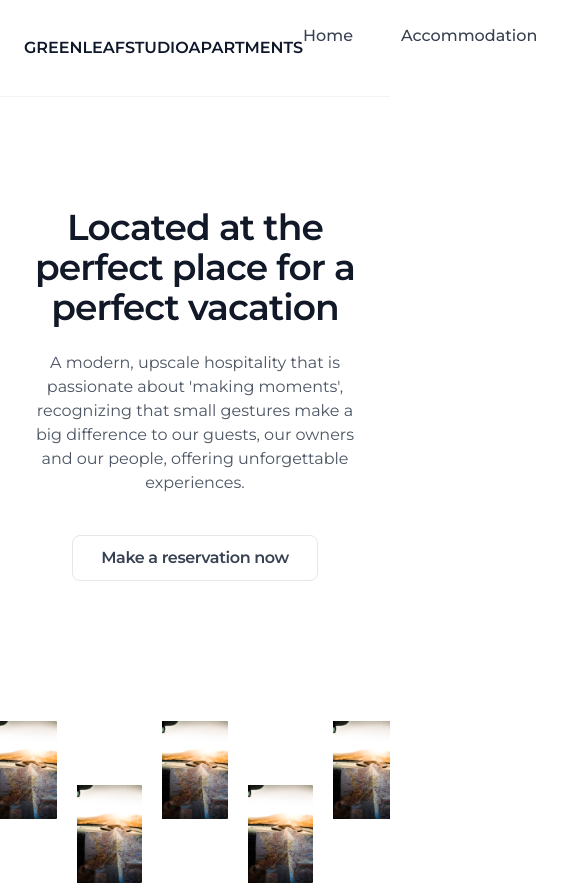
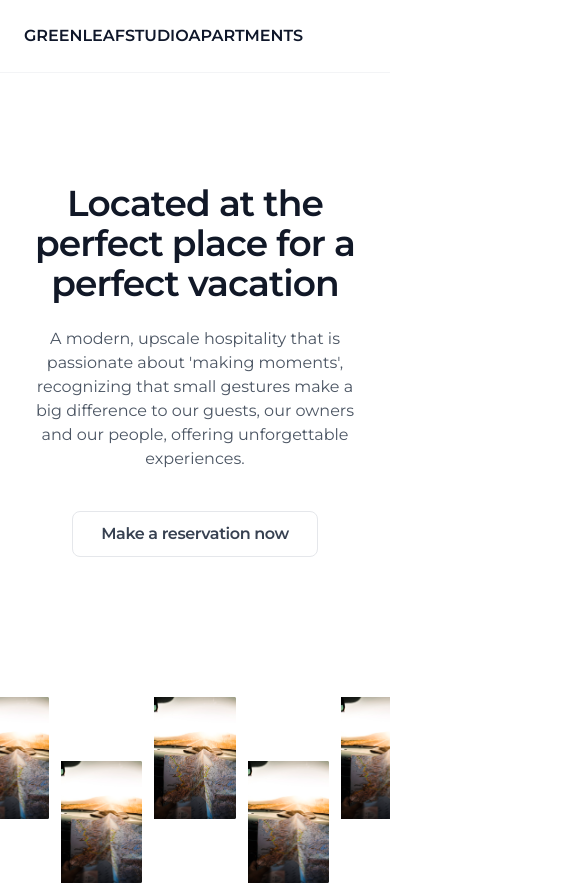
Before and after one commit to IlijaRad/apartments, a Next.js app: page / in a window 390 px wide. Shown: the top 885 px of the page, 585 px wide, since content can reach past the window. Built offline with nearby package versions, Linux system fonts and the light colour scheme.

Commit message:
- remove nav links on small screens, padding fix on home section

```diff
--- a/components/Header.js
+++ b/components/Header.js
@@ -31,7 +31,7 @@ const Header = () => {
           <div className="text-base font-semibold uppercase text-[#0F172A] md:text-xl">
             <a href={HOME}>Greenleafstudioapartments</a>
           </div>
-          <nav>
+          <nav className="hidden md:block">
             <ul className="flex gap-x-12">
               {LINKS.map(({ id, label, href }) => (
                 <li
--- a/components/HomeSection.js
+++ b/components/HomeSection.js
@@ -12,23 +12,25 @@ const IMAGES = [
 
 const HomeSection = () => {
   return (
-    <div id="home" className="overflow-hidden px-6 pt-[110px] lg:px-12">
+    <div id="home" className="overflow-hidden pt-[110px]">
+      <div className="px-6 lg:px-12">
         <h1 className="mx-auto max-w-5xl text-center text-4xl font-semibold tracking-tight text-gray-900 md:text-5xl lg:text-7xl">
           Located at the perfect place for a perfect vacation
         </h1>
         <p className="mx-auto mt-6 max-w-3xl text-center text-base text-gray-600 lg:text-lg">
           A modern, upscale hospitality that is passionate about &apos;making
-        moments&apos;, recognizing that small gestures make a big difference to
-        our guests, our owners and our people, offering unforgettable
+          moments&apos;, recognizing that small gestures make a big difference
+          to our guests, our owners and our people, offering unforgettable
           experiences.
         </p>
+      </div>
       <a
         href={CONTACT}
         className="mx-auto mt-10 block w-fit rounded-lg border border-gray-200 py-2.5 px-7 text-base font-semibold tracking-tight text-gray-700 lg:text-lg"
       >
         Make a reservation now
       </a>
-      <div className="-mx-8 mt-[140px] flex justify-center gap-x-5 lg:gap-x-[45px]">
+      <div className="-mx-8 mt-[140px] flex justify-center gap-x-3 md:gap-x-5 lg:gap-x-[45px]">
         {IMAGES.map(({ id, src, alt, position }) => (
           <div
             key={id}
```
Lines whose indentation alone changed are shown as unchanged.
